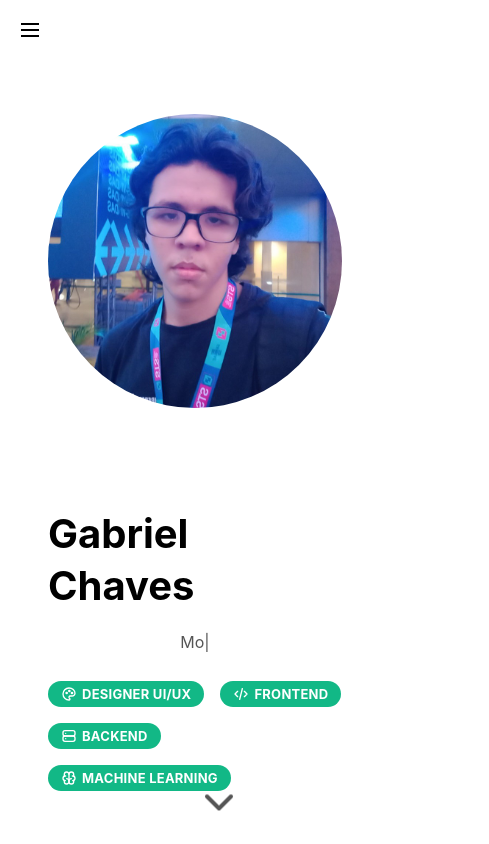
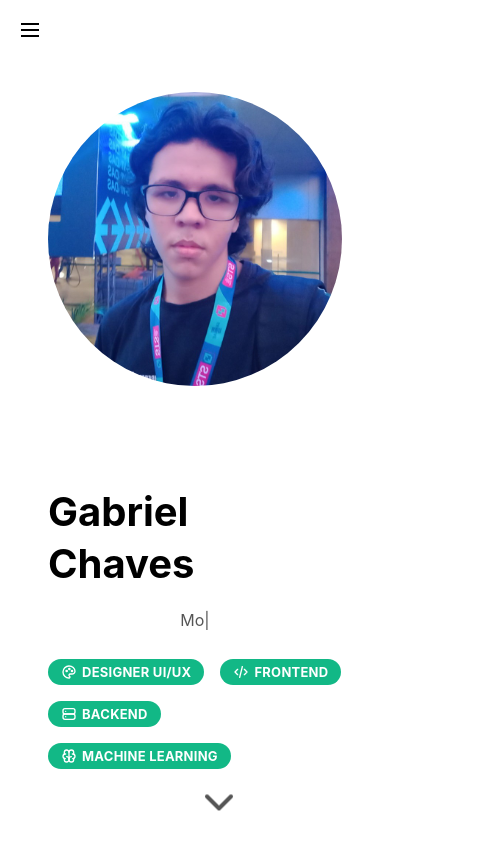
Before and after one commit to Peregrinoo/peregrinoo-portifolio, a Next.js app: page / in a window 390 px wide. Shown: the top 844 px of the page, 489 px wide, since content can reach past the window. Built offline with nearby package versions, Linux system fonts and the light colour scheme.

Commit message:
improvement: Responsivity for arrow at presentation landing-page.

```diff
--- a/src/modules/Landing-page/steps/landing-page.presentation.tsx
+++ b/src/modules/Landing-page/steps/landing-page.presentation.tsx
@@ -2,7 +2,7 @@
 
 import Image from "next/image";
 import perfil from "../../../../public/perfil.jpeg";
-import { Paper, Container, Title, Flex, Badge } from "@mantine/core";
+import {Paper, Container, Title, Flex, Badge, Group} from "@mantine/core";
 import {
     IconPalette,
     IconCode,
@@ -35,6 +35,7 @@ export default function LandingPagePresentation() {
                 justifyContent: "center",
                 padding: "2rem",
                 transition: "background-color 0.3s ease",
+                flexDirection: "column"
             }}
         >
             <Container style={{ maxWidth: 1200 }}>
@@ -124,13 +125,13 @@ export default function LandingPagePresentation() {
                         </Flex>
                     </Flex>
                 </Flex>
+
+                {/* Setinha animada */}
+                <Group className="animated-arrow">
+                    <IconChevronDown size={48} color={dark ? "#aaa" : "#555"} />
+                </Group>
+
             </Container>
-
-            {/* Setinha animada */}
-            <div className="animated-arrow">
-                <IconChevronDown size={48} color={dark ? "#aaa" : "#555"} />
-            </div>
-
 
         </Paper>
     );
--- a/src/modules/Landing-page/styles/landing-page.style.css
+++ b/src/modules/Landing-page/styles/landing-page.style.css
@@ -29,7 +29,8 @@
 }
 
 .animated-arrow {
-    position: absolute;
+    position: relative;
+    padding-top: 20px;
     bottom: 20px;   /* coloca a seta no final da tela */
     left: 50%;      /* centraliza horizontalmente */
     transform: translateX(-50%);
```
